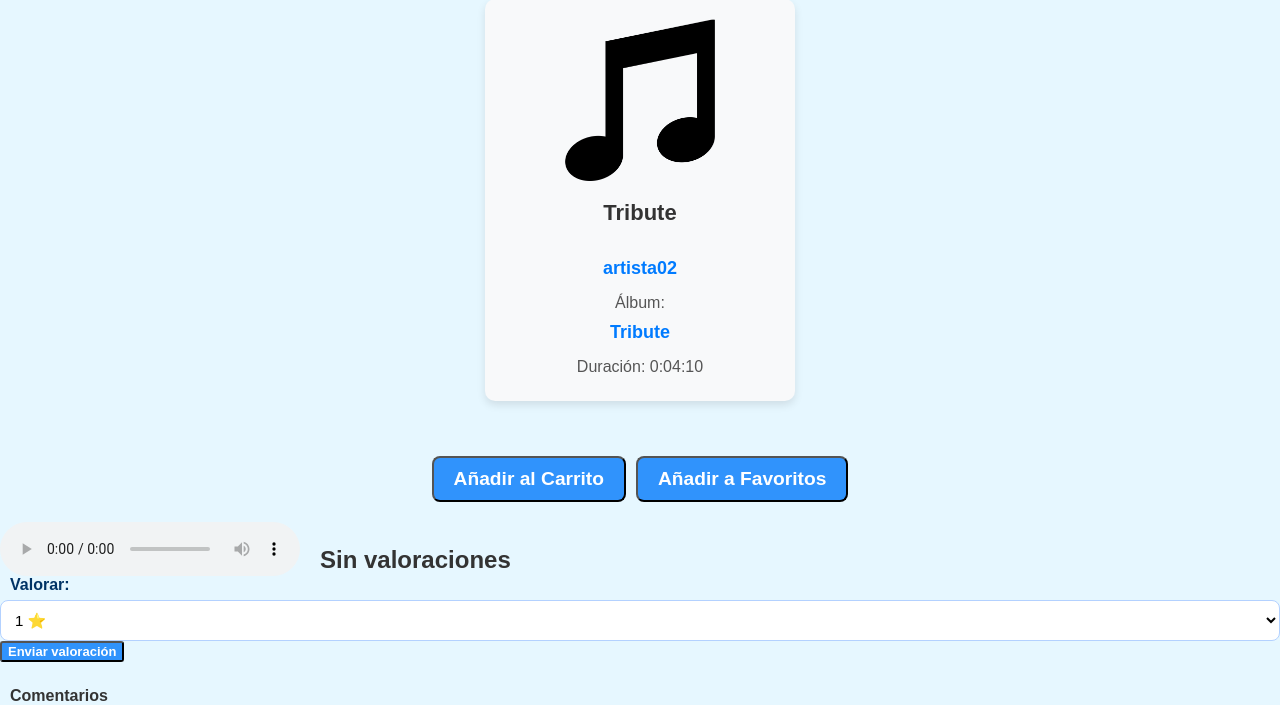
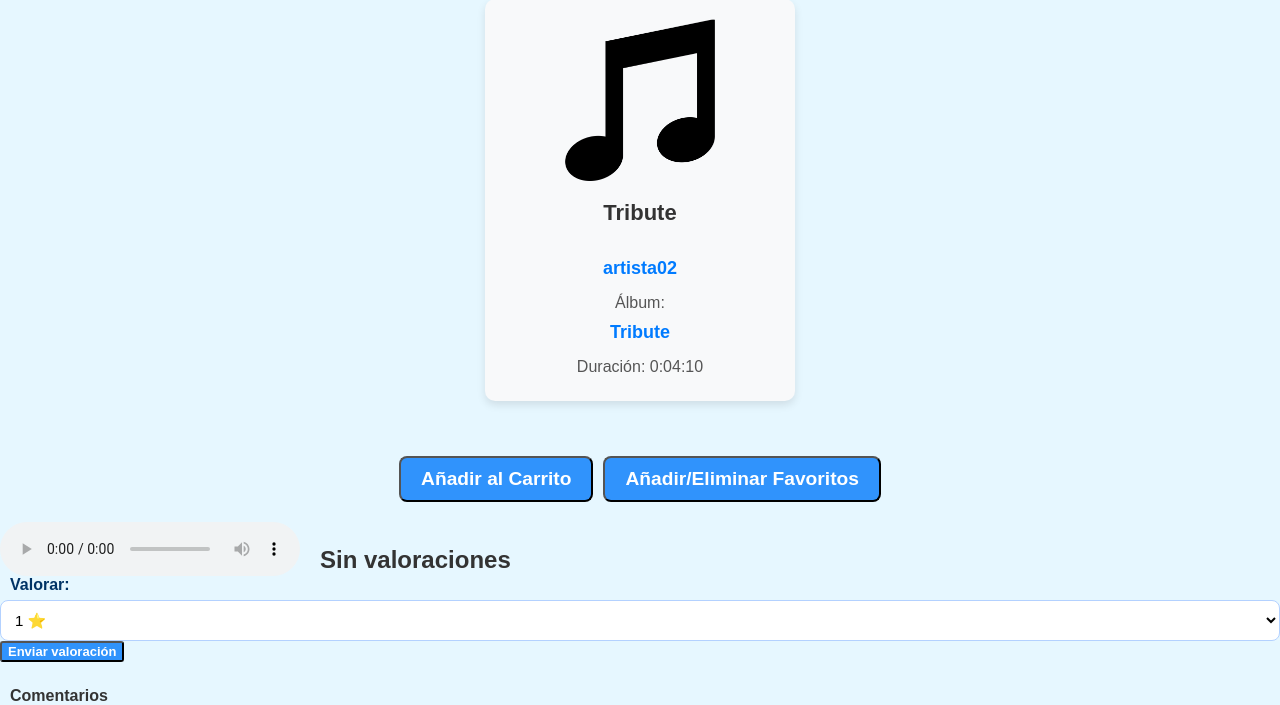
Before and after one commit to VictorNicolaiTellez/Proyecto_PI, a Flask app: page /songs/1 in a window 1280 px wide. Shown: the part 95-800 px from the top of the page. Run offline with Flask 3, Linux system fonts and the light colour scheme; data comes from the database, SQL or seed files in the repository.

Commit message:
Correcion

```diff
--- a/templates/songs.html
+++ b/templates/songs.html
@@ -22,7 +22,7 @@
 
     <form action="{{ url_for('song_fav', song_id=song.song_id) }}" method="post">
         <button class="btn btn-cart">
-            <i class="fas fa-heart"></i> Añadir a Favoritos
+            <i class="fas fa-heart"></i> Añadir/Eliminar Favoritos
         </button>
     </form>
 
```
